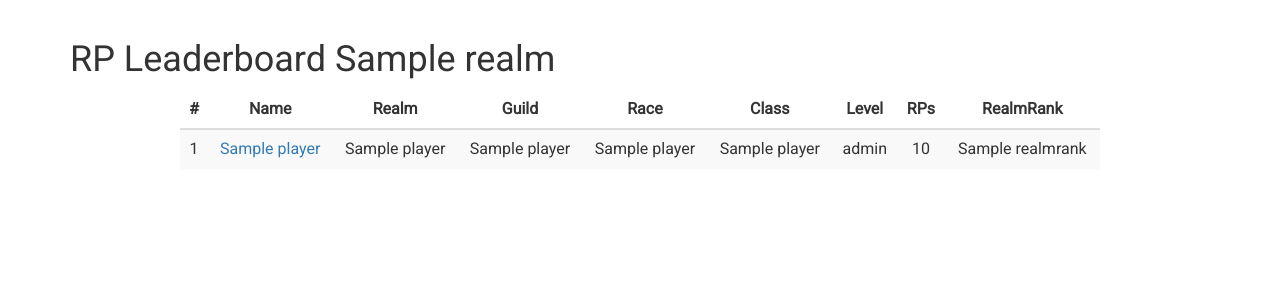
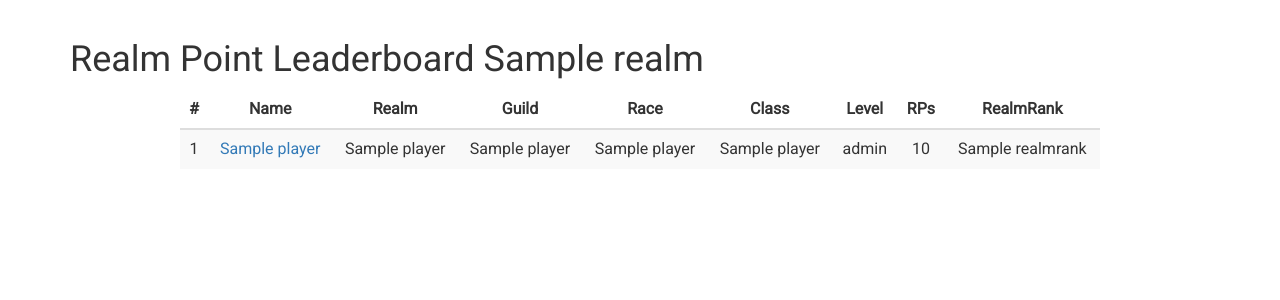
Before and after one commit to prsauer/uthmetric, a Django app: template hello/apps/hellocount/templates/leaders.html in a window 1280 px wide. Shown: the part 51-351 px from the top of the page. Run offline with Django 3.2, Linux system fonts and the light colour scheme; the template is opened without the code that fills it: most values are stand-ins (such as "Sample title", 1, 10 or a date in 2020); parts of the project's set-up code (start-up, migrations or seed data) failed here and were passed over; some libraries are stand-ins or nearby versions.

Commit message:
Dont abbreviate

```diff
--- a/hello/apps/hellocount/templates/charts.html
+++ b/hello/apps/hellocount/templates/charts.html
@@ -33,7 +33,7 @@
 
   <body>
       {% include "navbar.html" %}
-      <title>RP Leaderboard</title>
+      <title>Realm Point Leaderboard</title>
       <div class="container">
       <div class="col-md-8 col-md-offset-2">
         <div id="albion_data" style="width: 900px; height: 500px;"></div>
--- a/hello/apps/hellocount/templates/creator.html
+++ b/hello/apps/hellocount/templates/creator.html
@@ -9,7 +9,7 @@
 
 
 <div class="container">
-  <h1>RP Leaderboard Creator</h1>
+  <h1>Realm Point Leaderboard Creator</h1>
 <div class="col-md-10 col-md-offset-1">
 
 <table id="eader" class="table table-striped">
--- a/hello/apps/hellocount/templates/guilds.html
+++ b/hello/apps/hellocount/templates/guilds.html
@@ -2,15 +2,15 @@
 <html>
 <head>
   {% include 'head.html' %}
-    <title>Guild RP Leaderboard</title>
+    <title>Guild Realm Point Leaderboard</title>
 </head>
 
 
 <body>
     {% include "navbar.html" %}
-    <title>RP Leaderboard</title>
+    <title>Realm Point Leaderboard</title>
     <div class="container">
-    <h1>RP Leaderboard {% if realm %}{{realm}}{%endif%}</h1>
+    <h1>Realm Point Leaderboard {% if realm %}{{realm}}{%endif%}</h1>
     <h4><a href="{% url 'weekly_guild' %}">Last 7 days</a></h4>
     <div class="col-md-8 col-md-offset-2">
       <table id="eader" class="table table-striped">
--- a/hello/apps/hellocount/templates/guilds_weekly.html
+++ b/hello/apps/hellocount/templates/guilds_weekly.html
@@ -2,15 +2,15 @@
 <html>
 <head>
   {% include 'head.html' %}
-    <title>Guild RP Leaderboard</title>
+    <title>Guild Realm Point Leaderboard</title>
 </head>
 
 
 <body>
     {% include "navbar.html" %}
-    <title>RP Leaderboard</title>
+    <title>Realm Point Leaderboard</title>
     <div class="container">
-    <h1>RPs Gained Last 7 Days by Guild</h1>
+    <h1>Realm Points Gained Last 7 Days by Guild</h1>
     <div class="col-md-8 col-md-offset-2">
       <table id="eader" class="table table-striped">
         <thead>
--- a/hello/apps/hellocount/templates/leaders.html
+++ b/hello/apps/hellocount/templates/leaders.html
@@ -2,18 +2,18 @@
 <html>
 <head>
   {% include 'head.html' %}
-    <title>RP Leaderboard</title>
+    <title>Realm Point Leaderboard</title>
 </head>
 
 <body>
     {% include "navbar.html" %}
-    <title>RP Leaderboard</title>
+    <title>Realm Point Leaderboard</title>
     <div class="container">
     {% if query %}
-      <h1>RP Leaderboard</h1>
+      <h1>Realm Point Leaderboard</h1>
       <h4>{% for key, value in query.items %} {{key}}: {{value}} {% endfor %}</h4>
     {% else %}
-    <h1>RP Leaderboard {% if realm %}{{realm}}{%endif%}</h1>
+    <h1>Realm Point Leaderboard {% if realm %}{{realm}}{%endif%}</h1>
     {% if not realm %}
     <h4><a href="{% url 'weekly_solo' %}">Last 7 days</a></h4>
     {% endif %}
```
Also changed, not shown: hello/apps/hellocount/templates/leaders_realm.html (+4 -4 lines), hello/apps/hellocount/templates/leaders_weekly.html (+4 -4 lines).
